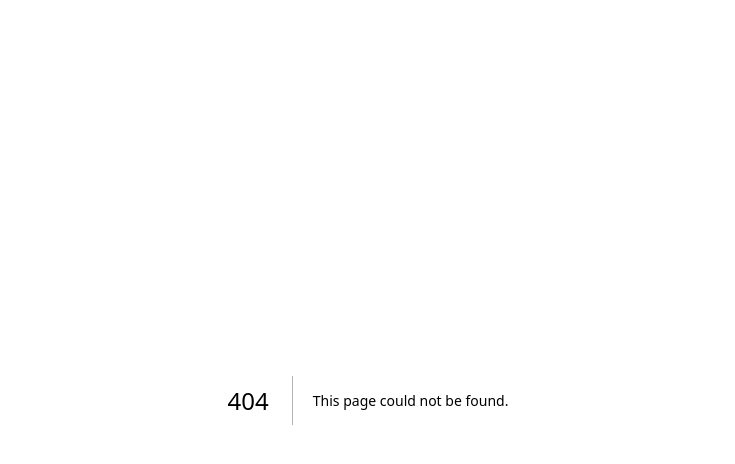
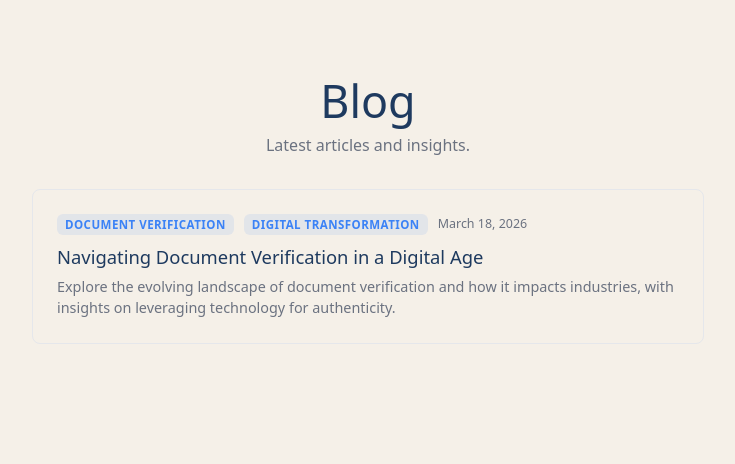
Before and after one commit to dbhurley/bymyownhand, a Next.js app: page /blog in a window 1280 px wide. Before the commit this address had no page. Shown: the top 464 px of the page, without its empty margins (272-1007 px from the left). Built offline with nearby package versions, Linux system fonts and the light colour scheme.

Commit message:
Add markdown blog renderer for Looper-generated posts
Reads blog/*.md files, parses frontmatter (gray-matter), renders to HTML.
New posts from Looper auto-appear on the blog after merge + deploy.

```diff
--- a/package.json
+++ b/package.json
@@ -12,6 +12,8 @@
     "@monaco-editor/react": "^4.7.0",
     "@neondatabase/serverless": "^1.0.2",
     "@react-pdf/renderer": "^4.3.2",
+    "gray-matter": "^4.0.3",
+    "marked": "^17.0.4",
     "nanoid": "^5.1.6",
     "next": "16.1.6",
     "qrcode": "^1.5.4",
--- /dev/null
+++ b/src/app/blog/[slug]/page.tsx
@@ -0,0 +1,42 @@
+import { getAllPosts, getPostBySlug } from "../../lib/blog";
+import { notFound } from "next/navigation";
+import Link from "next/link";
+
+export async function generateStaticParams() {
+  return getAllPosts().map((post) => ({ slug: post.slug }));
+}
+
+export async function generateMetadata({ params }: { params: Promise<{ slug: string }> }) {
+  const { slug } = await params;
+  const post = getPostBySlug(slug);
+  if (!post) return { title: "Post not found" };
+  return {
+    title: `${post.title} - ByMyOwnHand Blog`,
+    description: post.excerpt,
+  };
+}
+
+export default async function BlogPostPage({ params }: { params: Promise<{ slug: string }> }) {
+  const { slug } = await params;
+  const post = getPostBySlug(slug);
+  if (!post) notFound();
+
+  return (
+    <div style={{ maxWidth: "680px", margin: "0 auto", padding: "80px 24px 64px" }}>
+      <div style={{ display: "flex", alignItems: "center", gap: "10px", marginBottom: "20px", fontSize: "0.82rem", color: "#6b7280", flexWrap: "wrap" as const }}>
+        {post.tags.slice(0, 3).map((tag) => (
+          <span key={tag} style={{ padding: "2px 8px", borderRadius: "6px", background: "rgba(59,130,246,0.1)", color: "#3b82f6", fontWeight: 600, fontSize: "0.72rem", textTransform: "uppercase" as const, letterSpacing: "0.04em" }}>
+            {tag}
+          </span>
+        ))}
+        <span>{new Date(post.date).toLocaleDateString("en-US", { month: "long", day: "numeric", year: "numeric" })}</span>
+        <span>{post.readTime}</span>
+      </div>
+      <h1 style={{ fontSize: "clamp(1.8rem, 4vw, 2.4rem)", lineHeight: 1.1, marginBottom: "24px" }}>{post.title}</h1>
+      <div style={{ color: "#4b5563", fontSize: "0.95rem", lineHeight: 1.8 }} dangerouslySetInnerHTML={{ __html: post.content }} />
+      <p style={{ marginTop: "40px" }}>
+        <Link href="/blog" style={{ fontWeight: 600, fontSize: "0.9rem" }}>\u2190 Back to blog</Link>
+      </p>
+    </div>
+  );
+}
--- /dev/null
+++ b/src/app/blog/dynamic-posts.tsx
@@ -0,0 +1,24 @@
+import { getAllPosts } from "../../lib/blog";
+import Link from "next/link";
+
+export default function DynamicBlogPosts() {
+  const posts = getAllPosts();
+  if (posts.length === 0) return null;
+
+  return (
+    <>
+      {posts.map((p) => (
+        <Link key={p.slug} href={`/blog/${p.slug}`} style={{ display: "block", padding: "24px", border: "1px solid #e5e7eb", borderRadius: "8px", textDecoration: "none", color: "inherit", transition: "box-shadow 0.15s" }}>
+          <div style={{ display: "flex", alignItems: "center", gap: "10px", marginBottom: "10px", fontSize: "0.78rem", color: "#6b7280", flexWrap: "wrap" as const }}>
+            {p.tags.slice(0, 2).map((tag) => (
+              <span key={tag} style={{ padding: "2px 8px", borderRadius: "6px", background: "rgba(59,130,246,0.1)", color: "#3b82f6", fontWeight: 600, fontSize: "0.72rem", textTransform: "uppercase" as const, letterSpacing: "0.04em" }}>{tag}</span>
+            ))}
+            <span>{new Date(p.date).toLocaleDateString("en-US", { month: "long", day: "numeric", year: "numeric" })}</span>
+          </div>
+          <h2 style={{ fontSize: "1.15rem", lineHeight: 1.25, marginBottom: "8px" }}>{p.title}</h2>
+          <p style={{ margin: 0, color: "#6b7280", fontSize: "0.9rem" }}>{p.excerpt}</p>
+        </Link>
+      ))}
+    </>
+  );
+}
--- /dev/null
+++ b/src/app/blog/page.tsx
@@ -0,0 +1,20 @@
+import DynamicBlogPosts from "./dynamic-posts";
+
+export const metadata = {
+  title: "Blog",
+  description: "Latest articles and insights.",
+};
+
+export default function BlogPage() {
+  return (
+    <div style={{ maxWidth: "720px", margin: "0 auto", padding: "80px 24px 64px" }}>
+      <div style={{ textAlign: "center", marginBottom: "32px" }}>
+        <h1 style={{ fontSize: "clamp(2rem, 5vw, 2.8rem)", lineHeight: 0.95, marginBottom: "10px" }}>Blog</h1>
+        <p style={{ color: "#6b7280", maxWidth: "440px", margin: "0 auto" }}>Latest articles and insights.</p>
+      </div>
+      <div style={{ display: "grid", gap: "16px" }}>
+        <DynamicBlogPosts />
+      </div>
+    </div>
+  );
+}
--- /dev/null
+++ b/src/lib/blog.ts
@@ -0,0 +1,50 @@
+import fs from 'fs';
+import path from 'path';
+import matter from 'gray-matter';
+import { marked } from 'marked';
+
+export interface BlogPost {
+  slug: string;
+  title: string;
+  date: string;
+  excerpt: string;
+  tags: string[];
+  content: string;
+  readTime: string;
+}
+
+const BLOG_DIR = path.join(process.cwd(), 'blog');
+
+export function getAllPosts(): BlogPost[] {
+  if (!fs.existsSync(BLOG_DIR)) return [];
+  const files = fs.readdirSync(BLOG_DIR).filter(f => f.endsWith('.md'));
+  const posts = files.map(filename => {
+    const raw = fs.readFileSync(path.join(BLOG_DIR, filename), 'utf-8');
+    const { data, content } = matter(raw);
+    let body = content.trim();
+    const firstLine = body.split('\n')[0];
+    if (firstLine?.startsWith('# ') && data.title && firstLine.includes(data.title)) {
+      body = body.split('\n').slice(1).join('\n').trim();
+    }
+    const html = marked.parse(body) as string;
+    const wordCount = body.split(/\s+/).length;
+    const readTime = `${Math.max(1, Math.ceil(wordCount / 250))} min read`;
+    const slugMatch = filename.match(/^\d{4}-\d{2}-\d{2}-(.+)\.md$/);
+    const slug = slugMatch ? slugMatch[1] : filename.replace('.md', '');
+    return {
+      slug,
+      title: data.title || slug.replace(/-/g, ' '),
+      date: data.date || '',
+      excerpt: data.excerpt || data.seo?.description || '',
+      tags: data.tags || [],
+      content: html,
+      readTime,
+    };
+  });
+  posts.sort((a, b) => b.date.localeCompare(a.date));
+  return posts;
+}
+
+export function getPostBySlug(slug: string): BlogPost | null {
+  return getAllPosts().find(p => p.slug === slug) || null;
+}
```
Also changed, not shown: 1 other file (tests, documents, lock files or other folders).
